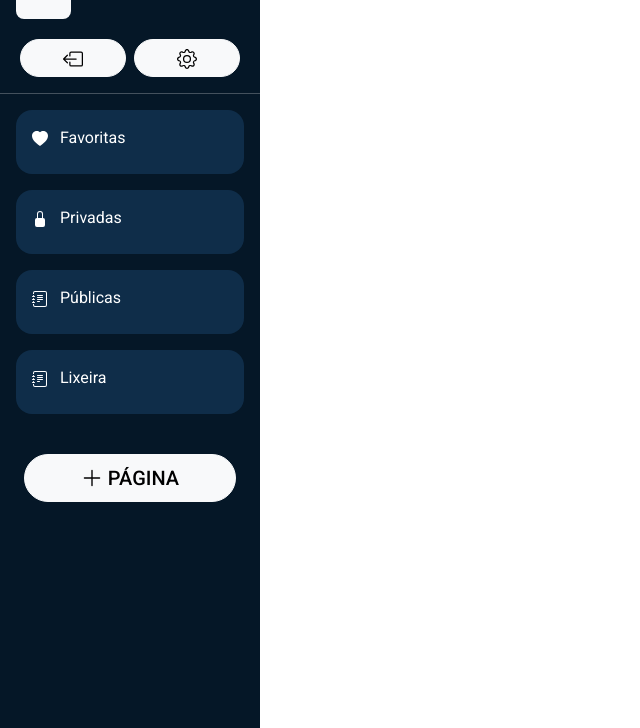
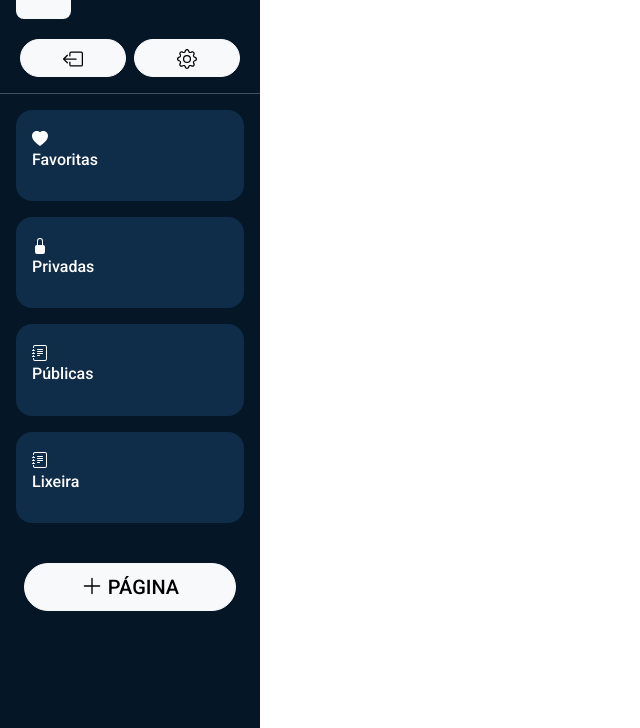
Before and after one commit to lgs2005/devProjeto2022, a Flask app: page / in a window 1280 px wide. Shown: the part 72-800 px from the top of the page, without its empty margins (0-640 px from the left). Run offline with Flask 2, Linux system fonts and the light colour scheme; the visitor is signed in with stand-in values (Sample User, id 1); data comes from the database, SQL or seed files in the repository; data that the repository does not hold is empty.

Commit message:
Atualizando HTML

```diff
--- a/templates/inicio.html
+++ b/templates/inicio.html
@@ -33,7 +33,7 @@
                 <!-- Páginas favoritas => listas-favoritas-->
                 <header class="p-2 mb-2">
                     <svg width="16" height="16" fill="white" class="me-2" ><use xlink:href="#heart-fill"/></svg>
-                    Favoritas
+                    <h6>Favoritas</h6>
                 </header>
 
                 <div class="px-2 list-group" id="listaPaginasFavoritas"></div>
@@ -43,7 +43,7 @@
                 <!-- Páginas privadas => listas-privadas -->
                 <header class="p-2 mb-2">
                     <svg width="16" height="16" fill="white" class="me-2" ><use xlink:href="#lock-fill"/></svg>
-                    Privadas
+                    <h6>Privadas</h6>
                 </header>
 
                 <div class="px-2 list-group" id="listaPaginasPrivadas"></div>
@@ -53,7 +53,7 @@
                 <!-- Páginas comuns => listas-comuns -->
                 <header class="p-2 mb-2">
                     <svg width="16" height="16" fill="white" class="me-2" ><use xlink:href="#journal-text"/></svg>
-                    Públicas
+                    <h6>Públicas</h6>
                 </header>
 
                 <div class="px-2 list-group" id="listaPaginasComuns"></div>
@@ -63,7 +63,7 @@
                 <!-- Páginas lixeira => listas-excluidos -->
                 <header class="p-2 mb-2">
                     <svg width="16" height="16" fill="white" class="me-2" ><use xlink:href="#journal-text"/></svg>
-                    Lixeira
+                    <h6>Lixeira</h6>
                 </header>
 
                 <div class="px-2 list-group" id="listaPaginasExcluidas"></div>
@@ -94,7 +94,7 @@
         </div>
         <div class="flex-grow-1 bg-light shadow-lg rounded-5 m-3">
             <div class="titulo-pagina text-wrap m-5">
-                <h1 id="titulo-pagina"></h1>
+                <h1 id="titulo-pagina">...</h1>
             </div>
 
             <div class="conteudo-pagina mx-5 p-1 pb-5" style="overflow-wrap: anywhere;">
--- a/templates/login.html
+++ b/templates/login.html
@@ -10,7 +10,7 @@
     <div class="container">
         <div class="row justify-content-center mt-5">
             <header>
-                <h1 class="display-3 mb-5 lh-1 fw-semibold text-center">Welcome to <br> OnTrack Pages</h2>
+                <h1 class="display-3 mb-5 lh-1 fw-semibold text-center">Welcome to <br> OnTrack Pages</h1>
             </header>
 
             <div class="col-md-4 slider-control">
--- a/templates/perfil.html
+++ b/templates/perfil.html
@@ -3,7 +3,7 @@
 <main>
     <div class="container mt-5">
         <header>
-            <h1 class="display-3 mb-5 lh-1 fw-semibold text-center">Suas informações</h2>
+            <h1 class="display-3 mb-5 lh-1 fw-semibold text-center">Suas informações</h1>
         </header>
 
         <div class="row justify-content-center">
```
Also changed, not shown: 1 other file.
